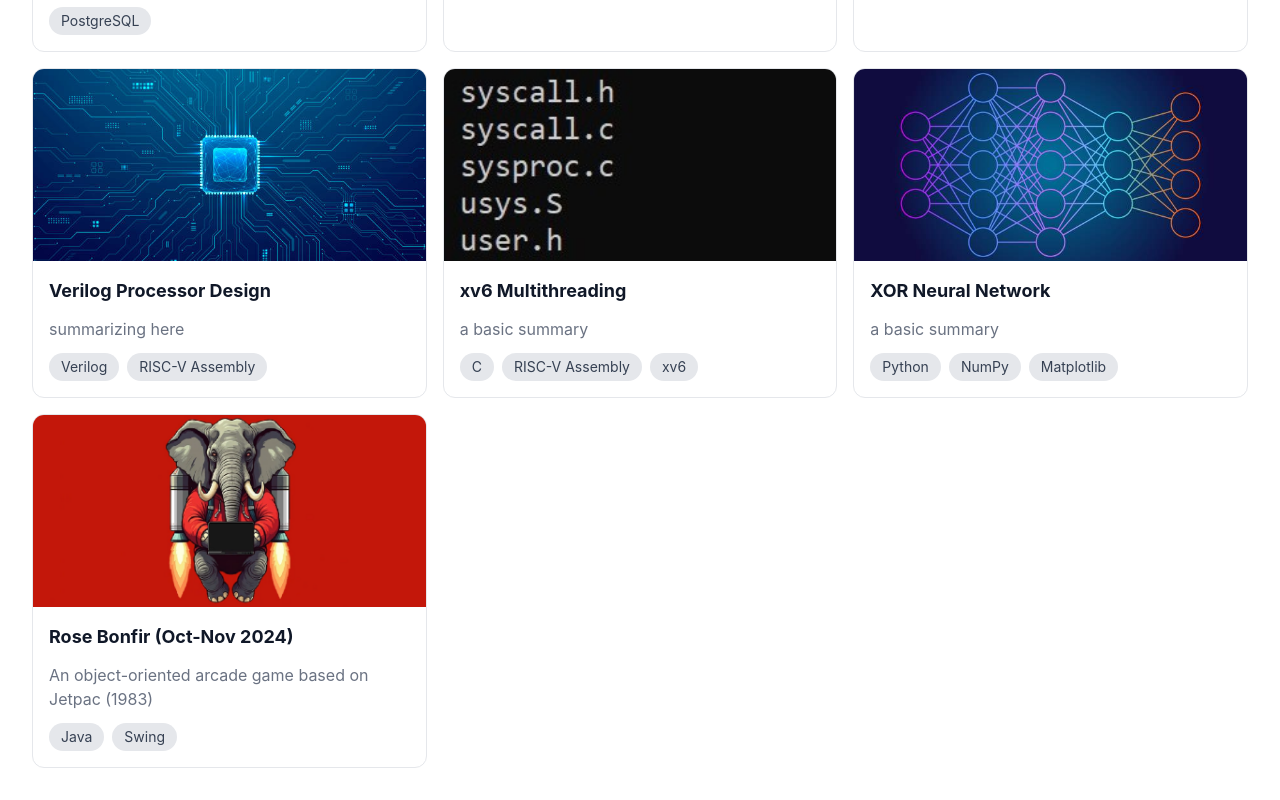
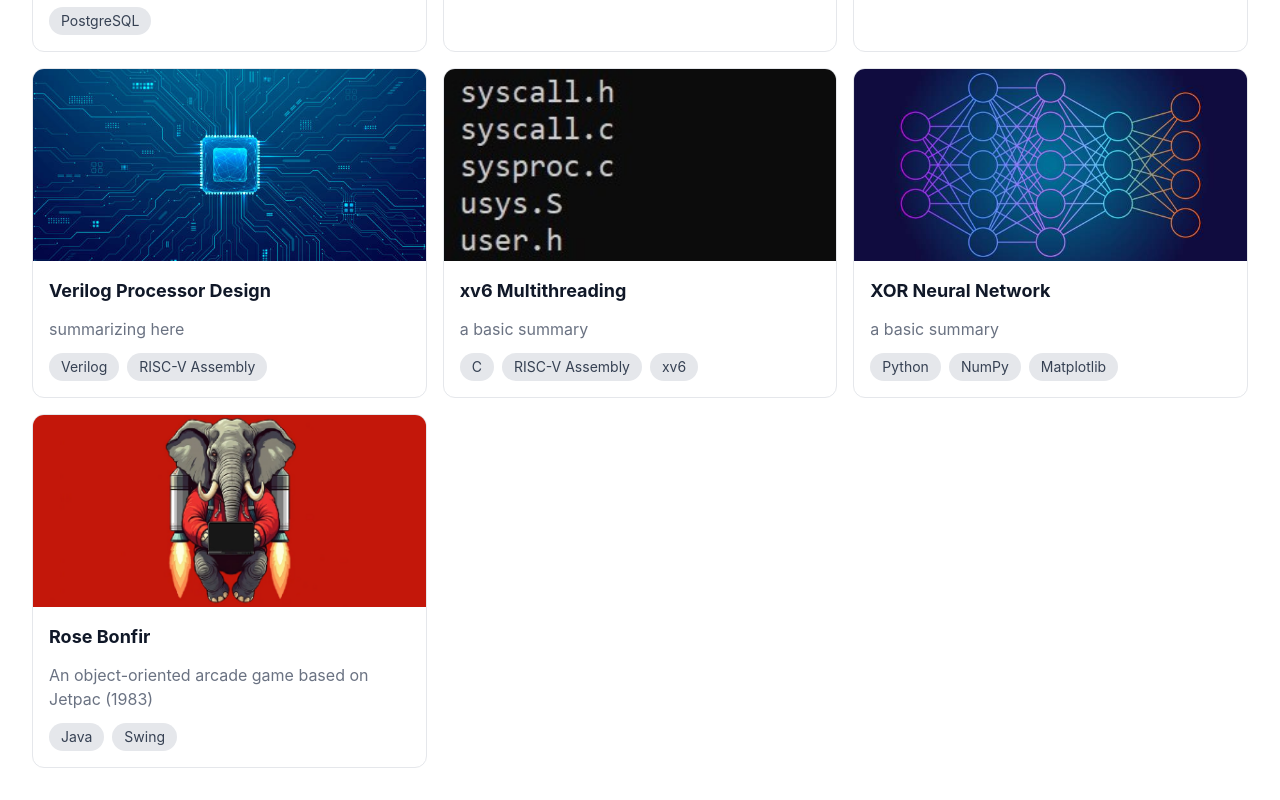
Before and after one commit to rhit-lucasja/personal-site, a React (Vite) app: page /projects in a window 1280 px wide. Shown: the part 554-1354 px from the top of the page. Built offline with nearby package versions, Linux system fonts and the light colour scheme; no server answers.

Commit message:
removed date on projects so i can have fuzzy chronology

```diff
--- a/src/data/projectData.js
+++ b/src/data/projectData.js
@@ -103,7 +103,7 @@ export const projects = [
     },
     {
         id: 'project-one',
-        title: 'Rose Bonfir (Oct-Nov 2024)',
+        title: 'Rose Bonfir',
         summary: 'An object-oriented arcade game based on Jetpac (1983)',
         description: 'Rose Bonfir, a Rose-Hulman-themed spinoff developed by myself, Nakul Mital, and Xingzhao An, puts you in control of Rosie, the beloved mascot, who must use her jetpack to pick up pallets and fuel for the iconic homecoming bonfire. Along the way, she must avoid and disable enemy drones by hacking them with binary code.',
         feature: 'My favorite additional feature was the Level Editor, which lets users arrange the bonfire, Rosie, and multiple platforms into a custom layout. Users can then save, load, and play their custom levels from the level selection menu.',
```
